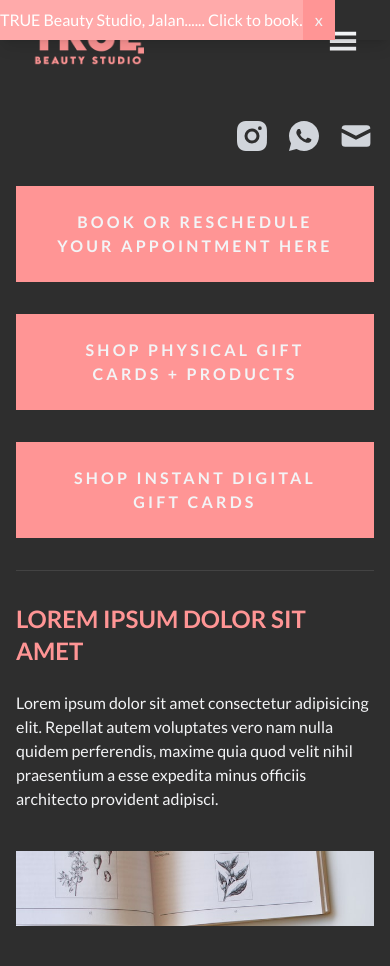
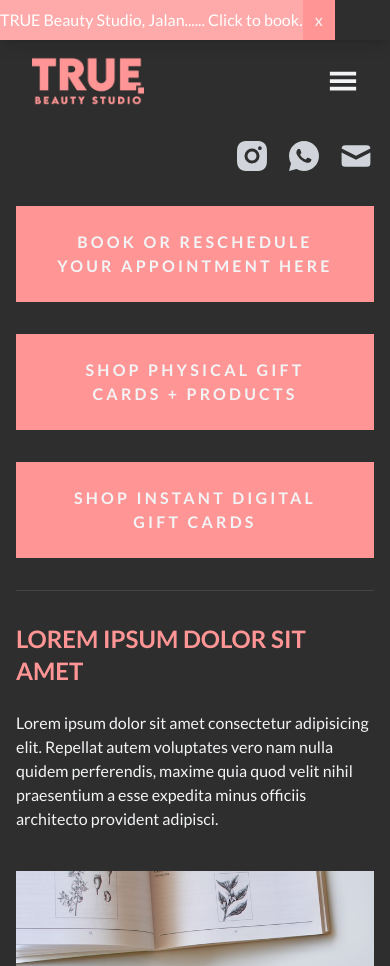
Before and after one commit to crnp/truebeautystudio, a Next.js app: page / in a window 390 px wide. Before the commit the page ends 926 px from the top, so only its background shows below. Built offline with nearby package versions, Linux system fonts and the light colour scheme.

Commit message:
mobile padding fix

```diff
--- a/src/components/templates/Main.tsx
+++ b/src/components/templates/Main.tsx
@@ -56,7 +56,7 @@ export const Main = (props: IMainProps) => {
         <div
           className={cx(
             "flex justify-between items-center px-8 py-4",
-            announcement && "lg:pt-9"
+            announcement && "pt-14"
           )}
         >
           <Image src={logo} width={111.5} height={49.94} />
@@ -119,8 +119,8 @@ export const Main = (props: IMainProps) => {
       </aside>
       <main
         className={cx(
-          "flex-col lg:basis-5/6 overflow-y-auto overflow-x-hidden custom-scroll h-screen px-4 py-4 pb-8 md:px-8 lg:px-16 lg:py-12",
-          announcement && "pt-9"
+          "flex-col lg:basis-5/6 overflow-y-auto overflow-x-hidden custom-scroll h-screen px-4 py-4 pb-8 md:px-8 lg:px-16",
+          announcement ? "lg:py-16" : "lg:py-12"
         )}
       >
         {props.children}
```
